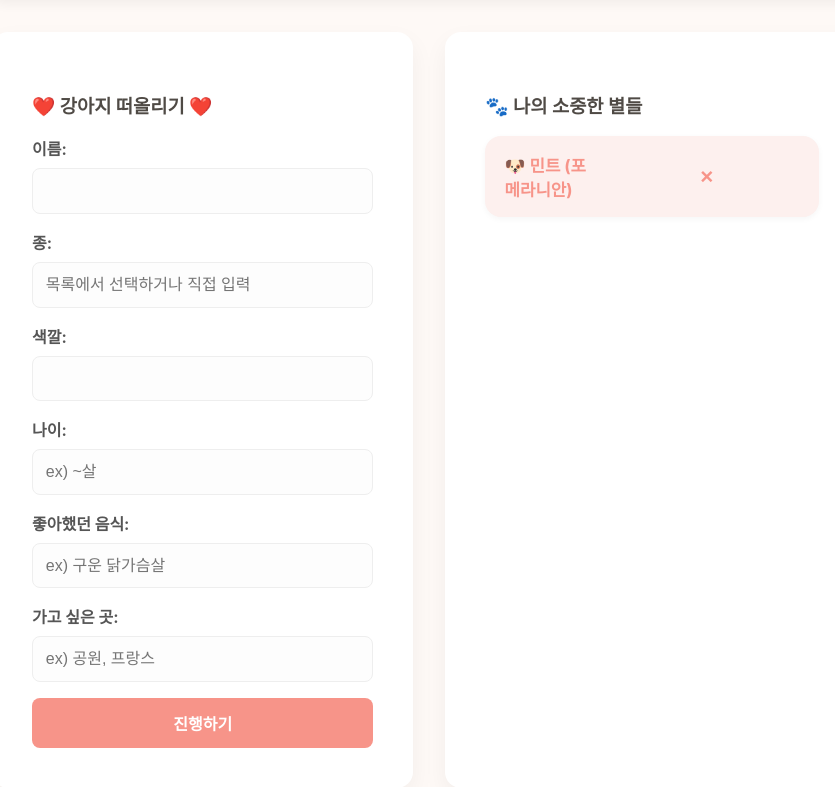
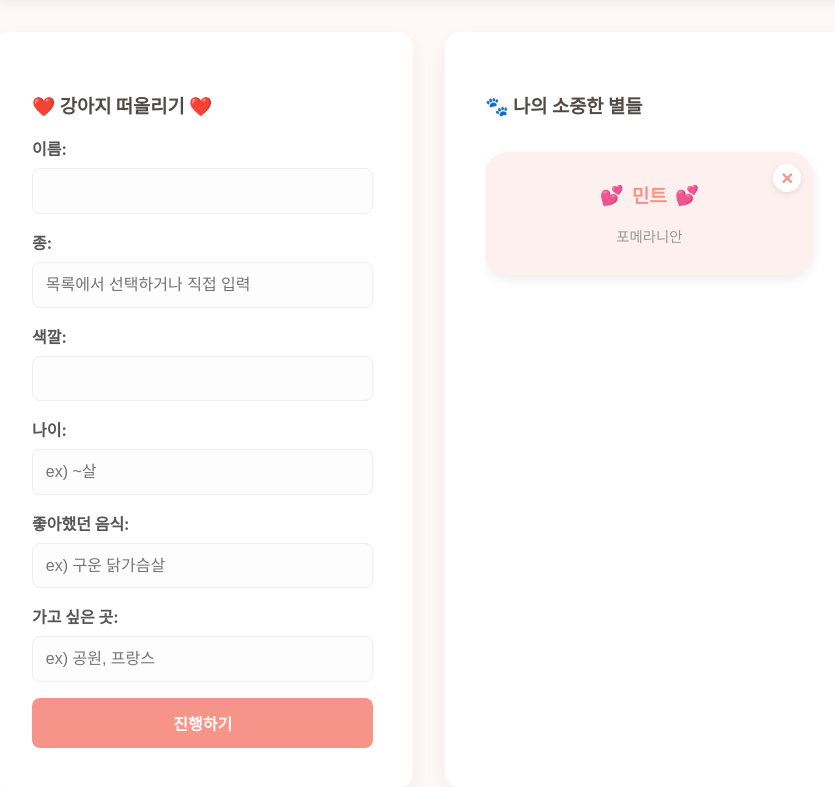
Before and after one commit to jeongwool/REMEMPET, a Flask app: page / in a window 1280 px wide. Shown: the part 99-886 px from the top of the page, without its empty margins (40-875 px from the left). Run offline with Flask 3, Linux system fonts and the light colour scheme; a user stored in the database is signed in.

Commit message:
Update index.html

```diff
--- a/templates/index.html
+++ b/templates/index.html
@@ -18,48 +18,77 @@ button { width: 100%; padding: 0.8rem; background-color: #F79489; color: white;
 button:hover { background-color: #f57d72; }
 button:disabled { background-color: #fcdad6; }
 
+/* ⭐ 새로운 스타일 - 횡스크롤 카드 */
 .pet-list {
-    display: grid;
-    grid-template-columns: repeat(auto-fill, minmax(300px, 1fr));
-    gap: 1rem;
+    display: flex;
+    gap: 1.5rem;
+    overflow-x: auto;
+    padding: 1rem 0;
+    scroll-behavior: smooth;
+}
+
+.pet-list::-webkit-scrollbar {
+    height: 8px;
+}
+
+.pet-list::-webkit-scrollbar-track {
+    background: #f0f0f0;
+    border-radius: 10px;
+}
+
+.pet-list::-webkit-scrollbar-thumb {
+    background: #F79489;
+    border-radius: 10px;
 }
 
 .pet-item {
     position: relative;
+    min-width: 280px;
+    background: #fdf0ee;
+    border-radius: 24px;
+    padding: 1.8rem 1.5rem;
+    box-shadow: 0 4px 12px rgba(0,0,0,0.08);
     display: flex;
+    flex-direction: column;
     align-items: center;
-    justify-content: space-between;
-    background: #fdf0ee;
-    border-radius: 16px;
-    padding: 0.8rem 1.2rem;
-    min-height: 55px;
-    box-shadow: 0 2px 6px rgba(0,0,0,0.04);
+    text-align: center;
 }
 
 .pet-item a {
     text-decoration: none;
     color: #F79489;
     font-weight: bold;
-    font-size: 1.05rem;
-    flex-grow: 1;
+    font-size: 1.2rem;
+    margin-bottom: 0.5rem;
+    display: flex;
+    align-items: center;
+    gap: 0.5rem;
 }
 
 .pet-item .delete-btn {
-    background: none;
+    position: absolute;
+    top: 12px;
+    right: 12px;
+    background: white;
     border: none;
     color: #F79489;
     cursor: pointer;
-    font-size: 1.4rem;
-    margin-left: 10px;
-    margin-right: -5px;
+    font-size: 1.3rem;
+    width: 28px;
+    height: 28px;
+    border-radius: 50%;
+    display: flex;
+    align-items: center;
+    justify-content: center;
+    box-shadow: 0 2px 6px rgba(0,0,0,0.1);
 }
 
 .pet-item .delete-btn:hover {
-    color: #d65f55;
-    transform: scale(1.2);
+    background: #F79489;
+    color: white;
+    transform: scale(1.1);
 }
 
-/* ⬇️ 대화하러가기 버튼 스타일 */
 #generated-pet {
     text-align: center;
     display: none;
@@ -118,8 +147,13 @@ button:disabled { background-color: #fcdad6; }
             <div class="pet-list" id="pet-list-container">
                 {% for pet in pets %}
                 <div class="pet-item" data-pet-id="{{ pet.id }}">
-                    <a href="{{ url_for('chat_page', pet_id=pet.id) }}">🐶 {{ pet.name }} ({{ pet.breed }})</a>
                     <button class="delete-btn">×</button>
+                    <a href="{{ url_for('chat_page', pet_id=pet.id) }}">
+                        <span>💕</span>
+                        {{ pet.name }}
+                        <span>💕</span>
+                    </a>
+                    <p style="margin: 0.5rem 0 0 0; color: #999; font-size: 0.9rem;">{{ pet.breed }}</p>
                 </div>
                 {% endfor %}
             </div>
@@ -166,6 +200,23 @@ button:disabled { background-color: #fcdad6; }
                     desc.innerText = '✨ 강아지가 도착했어요! 대화를 시작해볼까요?';
                     link.href = `/chat/${result.pet_id}`;
                     link.style.display = 'inline-block';
+
+                    // 리스트에 추가
+                    const list = document.getElementById('pet-list-container');
+                    const div = document.createElement('div');
+                    div.className = 'pet-item';
+                    div.setAttribute('data-pet-id', result.pet_id);
+                    div.innerHTML = `
+                        <button class="delete-btn">×</button>
+                        <a href="/chat/${result.pet_id}">
+                            <span>💕</span>
+                            ${data.name}
+                            <span>💕</span>
+                        </a>
+                        <p style="margin: 0.5rem 0 0 0; color: #999; font-size: 0.9rem;">${data.breed}</p>
+                    `;
+                    list.appendChild(div);
+                    list.scrollTo({ left: list.scrollWidth, behavior: 'smooth' });
                 } else {
                     desc.innerText = `⚠️ 실패: ${result.error}`;
                 }
```
